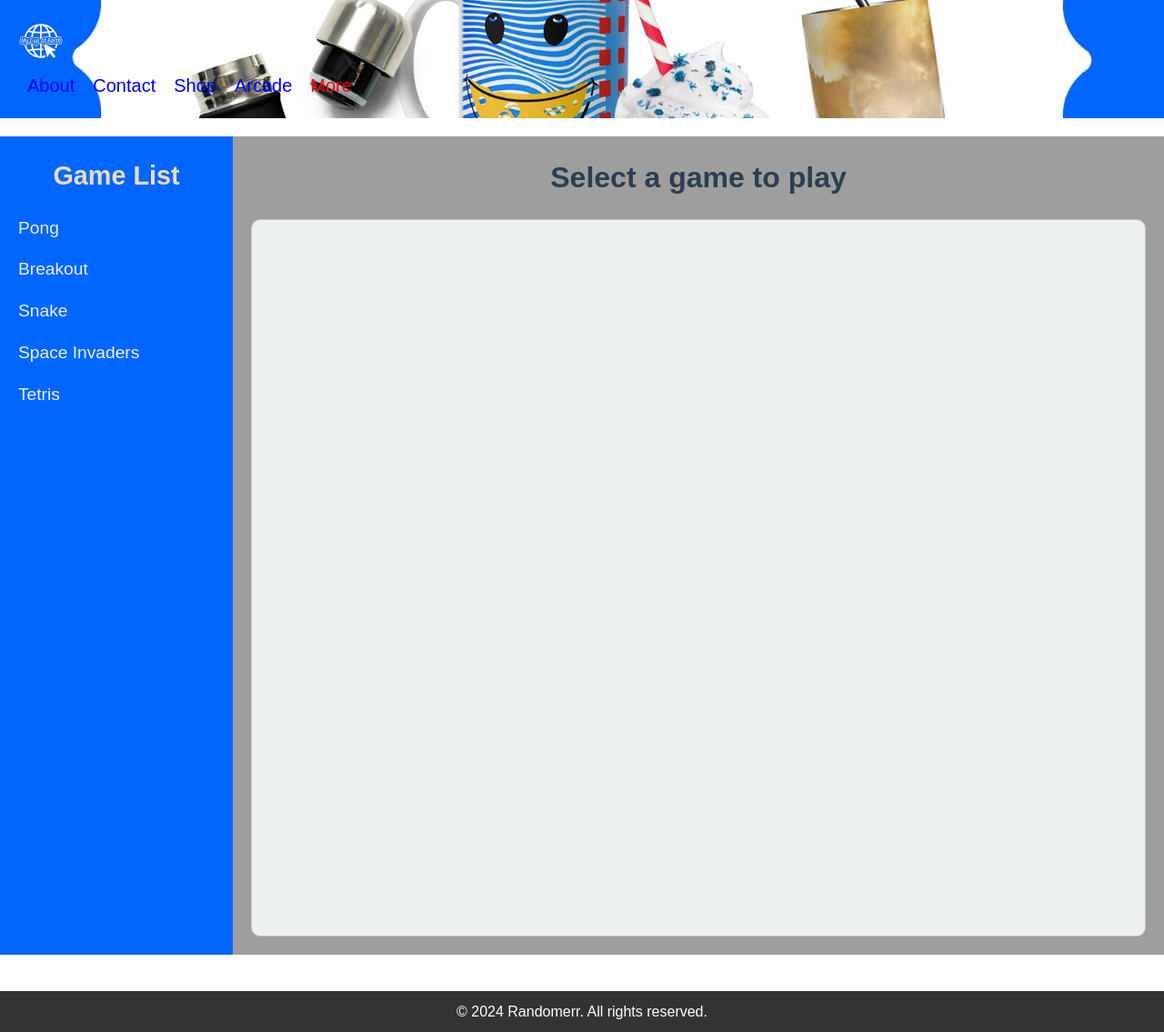
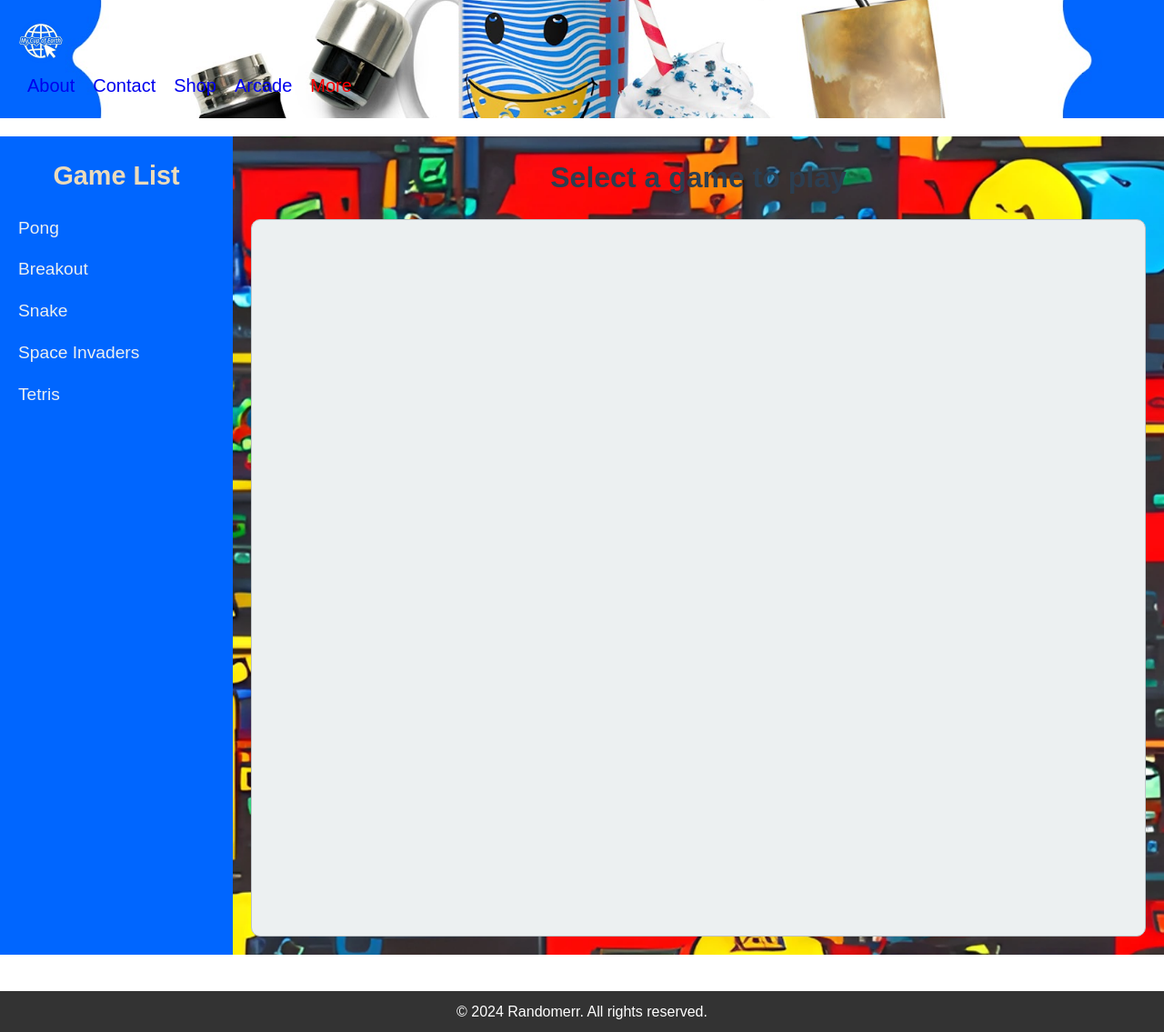
Before and after one commit to m-cochran/Randomerr, a Jekyll site: the page built from arcade.md, in a window 1280 px wide. Shown: the whole page at 91% size. Built offline with Jekyll 4.4.1, drawn with Linux system fonts in a browser that asks for light colours.

Commit message:
Update arcade.md

```diff
--- a/arcade.md
+++ b/arcade.md
@@ -84,7 +84,7 @@
 .game-display {
   width: 80%;
   padding: 20px;
-  background-image: url('https://m-cochran.github.io/Randomerr/assets/images/arcade-background.jpg'); /* Replace with the path to your image */
+  background-image: url('https://m-cochran.github.io/Randomerr/assets/images/arcade_background.jpg'); /* Replace with the path to your image */
   background-size: cover; /* Ensures the image covers the entire container */
   background-position: center; /* Centers the image */
   background-repeat: no-repeat; /* Prevents the image from repeating */
```
